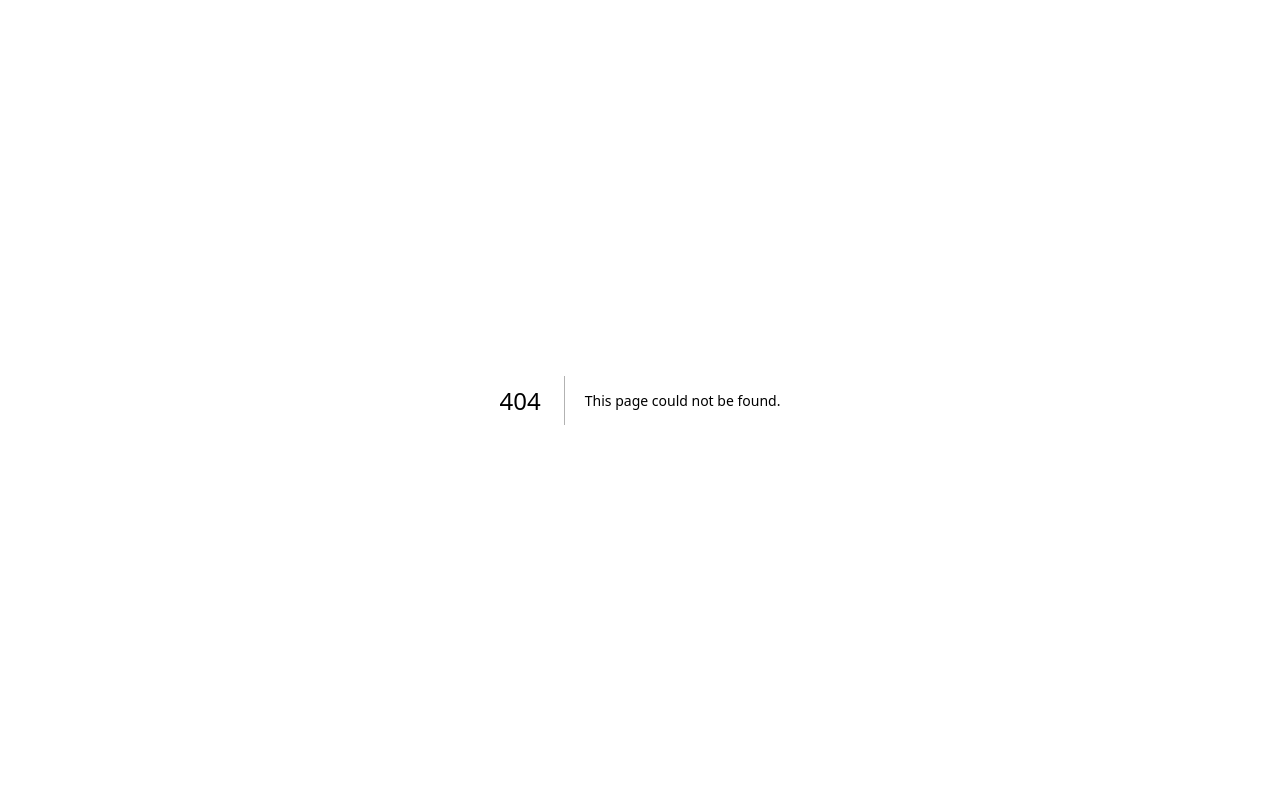
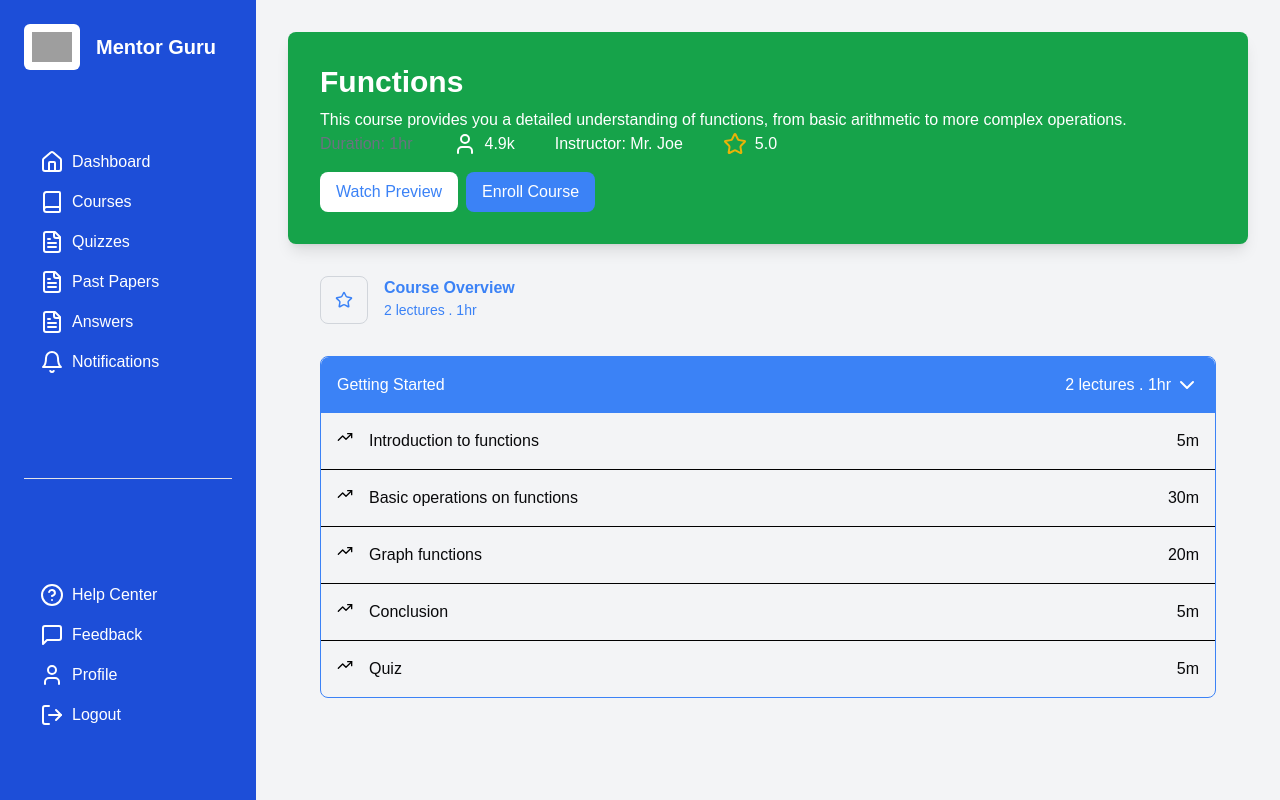
Before and after one commit to jpteks/Mentor-Guru, a Next.js app in the folder client/: page /Enrollcourse in a window 1280 px wide. Before the commit this address had no page. Built offline with nearby package versions, Linux system fonts and the light colour scheme; grey boxes are pictures that could not be loaded.

Commit message:
enrollcourse ok

```diff
--- /dev/null
+++ b/client/app/(Enrollcourse)/Enrollcourse/page.tsx
@@ -0,0 +1,179 @@
+import {
+    Home as HomeIcon,
+    Book,
+    FileText,
+    Bell,
+    HelpCircle,
+    User,
+    LogOut,
+    Star,
+    ChevronDown,
+    MessageSquare,
+    TrendingUp
+  } from 'lucide-react';
+
+  export default function Home() {
+    return (
+      <div className="flex min-h-screen">
+        {/* Sidebar */}
+        <div className="w-64 bg-blue-700 text-white flex flex-col p-6">
+          <div className="flex items-center mb-8">
+            {/* Logo */}
+            <div className="bg-white p-2 rounded-md">
+              <img src="/logo.png" alt="Mentor Guru Logo" width={40} height={40} />
+            </div>
+            <span className="ml-4 font-bold text-xl">Mentor Guru</span>
+          </div>
+          <nav className="mt-10">
+            <ul>
+              <li>
+                <a href="#" className="flex items-center px-4 py-2 hover:bg-blue-500 rounded">
+                  <HomeIcon className="mr-2" /> Dashboard
+                </a>
+              </li>
+              <li>
+                <a href="#" className="flex items-center px-4 py-2 hover:bg-blue-500">
+                  <Book className="mr-2" /> Courses
+                </a>
+              </li>
+              <li>
+                <a href="#" className="flex items-center px-4 py-2 hover:bg-blue-500">
+                  <FileText className="mr-2" /> Quizzes
+                </a>
+              </li>
+              <li>
+                <a href="#" className="flex items-center px-4 py-2 hover:bg-blue-500">
+                  <FileText className="mr-2" /> Past Papers
+                </a>
+              </li>
+              <li>
+                <a href="#" className="flex items-center px-4 py-2 hover:bg-blue-500">
+                  <FileText className="mr-2" /> Answers
+                </a>
+              </li>
+              <li>
+                <a href="#" className="flex items-center px-4 py-2 hover:bg-purple-700 rounded">
+                  <Bell className="mr-2" /> Notifications
+                </a>
+              </li>
+            </ul>
+          </nav>
+
+          <hr className="my-24" />
+
+          <div>
+            <ul>
+              <li>
+                <a href="#" className="flex items-center px-4 py-2 hover:bg-purple-700 rounded">
+                  <HelpCircle className="mr-2" /> Help Center
+                </a>
+              </li>
+              <li>
+                <a href="#" className="flex items-center px-4 py-2 hover:bg-purple-700 rounded">
+                  <MessageSquare className="mr-2" /> Feedback
+                </a>
+              </li>
+              <li>
+                <a href="#" className="flex items-center px-4 py-2 hover:bg-purple-700 rounded">
+                  <User className="mr-2" /> Profile
+                </a>
+              </li>
+              <li>
+                <a href="#" className="flex items-center px-4 py-2 hover:bg-purple-700 rounded">
+                  <LogOut className="mr-2" /> Logout
+                </a>
+              </li>
+            </ul>
+          </div>
+        </div>
+
+        {/* Main Content */}
+        <div className="flex-grow p-8 bg-gray-100">
+          {/* Course Overview Section */}
+          <div className="p-8 rounded-lg shadow-lg bg-green-600">
+            <div className="w-full h-full rounded-lg">
+              <div className="">
+                <h2 className="text-white text-3xl font-bold">Functions</h2>
+                <p className="text-white mt-2">
+                  This course provides you a detailed understanding of functions, from basic arithmetic to more complex operations.
+                </p>
+                <div className="flex items-center gap-10">
+                  <div className="text-gray-500">
+                    <p>Duration: 1hr</p>
+                  </div>
+                  <div className="flex">
+                    <User className="mr-2 text-white" />
+                    <p className="text-white">4.9k</p>
+                  </div>
+                  <div className="text-white">
+                    <p>Instructor: Mr. Joe</p>
+                  </div>
+                  <div className="flex gap-2">
+                    <Star className="text-yellow-500" />
+                    <p className="text-white">5.0</p>
+                  </div>
+                </div>
+                <div className="mt-4 flex space-x-2">
+                  <button className="bg-white text-blue-500 px-4 py-2 rounded-lg">Watch Preview</button>
+                  <button className="bg-blue-500 text-white px-4 py-2 rounded-lg">Enroll Course</button>
+                </div>
+              </div>
+            </div>
+          </div>
+
+          {/* Lesson Plan Section */}
+          <div className="flex space-x-4 p-8">
+            <div className="flex items-center justify-center w-12 h-12 border border-gray-300 rounded-lg">
+              <Star className="text-blue-500" size={18} />
+            </div>
+            <div>
+              <h3 className="text-blue-500 font-semibold">Course Overview</h3>
+              <p className="text-blue-500 text-sm">2 lectures . 1hr</p>
+            </div>
+          </div>
+
+          <div className="px-8">
+            <div className="border border-blue-500 rounded-lg">
+              <div className="bg-blue-500 text-white p-4 rounded-t-lg flex justify-between">
+                <h3>Getting Started</h3>
+                <div className="flex items-center space-x-1">
+                  <span>2 lectures . 1hr</span>
+                  <ChevronDown />
+                </div>
+              </div>
+              <div className="p-4 border-b border-black">
+                <div className="flex justify-between">
+                  <span className='flex gap-4'><TrendingUp className="text-black" size={16} />Introduction to functions</span>
+                  <span>5m</span>
+                </div>
+              </div>
+              <div className="p-4 border-b border-black">
+                <div className="flex justify-between">
+                  <span className='flex gap-4'><TrendingUp className="text-black" size={16} />Basic operations on functions</span>
+                  <span>30m</span>
+                </div>
+              </div>
+              <div className="p-4 border-b border-black">
+                <div className="flex justify-between">
+                  <span className='flex gap-4'><TrendingUp className="text-black" size={16} />Graph functions</span>
+                  <span>20m</span>
+                </div>
+              </div>
+              <div className="p-4 border-b border-black">
+                <div className="flex justify-between">
+                  <span className='flex gap-4'><TrendingUp className="text-black" size={16} />Conclusion</span>
+                  <span>5m</span>
+                </div>
+              </div>
+              <div className="p-4">
+                <div className="flex justify-between">
+                  <span className='flex gap-4'><TrendingUp className="text-black" size={16} />Quiz</span>
+                  <span>5m</span>
+                </div>
+              </div>
+            </div>
+          </div>
+        </div>
+      </div>
+    );
+  }
--- a/client/app/(courses)/courses/page.tsx
+++ b/client/app/(courses)/courses/page.tsx
@@ -1,5 +1,6 @@
 import { Search } from "lucide-react";
 import Image from "next/image";
+import {ArrowRight} from "lucide-react";
 
 export default function Courses() {
   return (
@@ -93,6 +94,8 @@ export default function Courses() {
           <button className='bg-blue-700 px-4 py-2 rounded-full'>ICT</button>
         </div>
 
+        <hr className='border-t-2 border-blue-500 mb-8'/>
+
         {/* Course Cards */}
         <div className='space-y-6'>
           {/* Course 1 */}
@@ -106,21 +109,18 @@ export default function Courses() {
             />
             <div className='flex-1'>
               <h2 className='text-xl font-bold text-blue-500'>Functions</h2>
-              <p className='text-sm text-gray-600'>
+              <p className='text-sm text-black'>
                 This course provides you a detailed understanding on functions,
                 from the basics arithetic of function to more complex.
               </p>
-              <div className='flex space-x-2 mt-2'>
-                <span className='bg-blue-500 text-white px-2 py-1 rounded-full text-xs'>
-                  Mathematics
-                </span>
-                <span className='bg-gray-200 text-black px-2 py-1 rounded-full text-xs'>
-                  Functions
-                </span>
+              <div className='flex space-x-8 mt-2'>
+              <button className="bg-blue-500 text-white px-2 py-1 rounded-lg text-xs">Functions</button>
+                <button className="bg-blue-500 text-white px-2 py-1 rounded-lg text-xs">Mathematics</button>
+                <button><ArrowRight className="bg-blue-500 text-white  rounded-lg  "/></button>
               </div>
             </div>
             <div className='text-right'>
-              <span className='text-blue-500 font-bold'>5.0 ★</span>
+              <span className='text-blue-500 font-bold'>★ 5.0</span>
               <br />
               <span className='text-gray-500 text-sm'>Instructor: Mr. Joe</span>
               <br />
@@ -129,7 +129,7 @@ export default function Courses() {
           </div>
 
           {/* Course 2 */}
-          <div className='bg-white rounded-lg shadow-md p-4 flex items-center space-x-4'>
+          <div className='bg-white rounded-lg shadow-lg border border-blue-500 p-4 flex items-center space-x-4'>
             <Image
               src='/course2.jpg'
               alt='Inequalities'
@@ -138,22 +138,19 @@ export default function Courses() {
               className='rounded-md'
             />
             <div className='flex-1'>
-              <h2 className='text-xl font-bold'>Inequalities</h2>
-              <p className='text-sm text-gray-600'>
-                This course provides you a detailed understanding on
-                inequalities...
+              <h2 className='text-xl font-bold text-blue-500'>Inequalities</h2>
+              <p className='text-sm  text-black'>
+              This course provides you a detailed understanding on Inequalities,
+              from the basics arithetic of Inequalities to more complex.
               </p>
-              <div className='flex space-x-2 mt-2'>
-                <span className='bg-blue-500 text-white px-2 py-1 rounded-full text-xs'>
-                  Mathematics
-                </span>
-                <span className='bg-gray-200 text-black px-2 py-1 rounded-full text-xs'>
-                  Inequalities
-                </span>
+              <div className='flex space-x-8 mt-2'>
+              <button className="bg-blue-500 text-white px-2 py-1 rounded-lg text-xs">Inequalities</button>
+                <button className="bg-blue-500 text-white px-2 py-1 rounded-lg text-xs">Mathematics</button>
+                <button><ArrowRight className="bg-blue-500 text-white  rounded-lg  "/></button>
               </div>
             </div>
             <div className='text-right'>
-              <span className='text-blue-500 font-bold'>4.3 ★</span>
+              <span className='text-blue-500 font-bold'>★ 4.3</span>
               <br />
               <span className='text-gray-500 text-sm'>Instructor: Mr. Joe</span>
               <br />
@@ -162,7 +159,7 @@ export default function Courses() {
           </div>
 
           {/* Course 3 */}
-          <div className='bg-white rounded-lg shadow-md p-4 flex items-center space-x-4'>
+          <div className='bg-white rounded-lg shadow-lg border border-blue-500 p-4 flex items-center space-x-4'>
             <Image
               src='/course3.jpg'
               alt='Essay Writing'
@@ -171,22 +168,19 @@ export default function Courses() {
               className='rounded-md'
             />
             <div className='flex-1'>
-              <h2 className='text-xl font-bold'>Essay Writing</h2>
-              <p className='text-sm text-gray-600'>
+              <h2 className='text-xl font-bold text-blue-500'>Essay Writing</h2>
+              <p className='text-sm text-black'>
                 This course provides you a detailed understanding on essay
-                writing...
+                writing
               </p>
-              <div className='flex space-x-2 mt-2'>
-                <span className='bg-blue-500 text-white px-2 py-1 rounded-full text-xs'>
-                  English
-                </span>
-                <span className='bg-gray-200 text-black px-2 py-1 rounded-full text-xs'>
-                  Essay Writing
-                </span>
+              <div className='flex space-x-8 mt-2'>
+              <button className="bg-blue-500 text-white px-2 py-1 rounded-lg text-xs">Essay Writing</button>
+                <button className="bg-blue-500 text-white px-2 py-1 rounded-lg text-xs">English</button>
+                <button><ArrowRight className="bg-blue-500 text-white  rounded-lg  "/></button>
               </div>
             </div>
             <div className='text-right'>
-              <span className='text-blue-500 font-bold'>4.3 ★</span>
+              <span className='text-blue-500 font-bold'>★ 4.3</span>
               <br />
               <span className='text-gray-500 text-sm'>Instructor: Mr. Joe</span>
               <br />
--- a/client/app/globals.css
+++ b/client/app/globals.css
@@ -78,7 +78,7 @@ body {
 }
 
 .backgroundImage {
-  background-image: url("../images/a.svg");
+  background-image: url("");
 
   background-size: cover;
 
--- a/client/package.json
+++ b/client/package.json
@@ -35,6 +35,6 @@
     "eslint-config-next": "14.2.14",
     "postcss": "^8",
     "tailwindcss": "^3.4.1",
-    "typescript": "^5"
+    "typescript": "^5.6.2"
   }
 }
```
Also changed, not shown: client/app/(Home)/Home/page.tsx (renamed from client/app/(home)/page.tsx), 1 other file (tests, documents, lock files or other folders).
